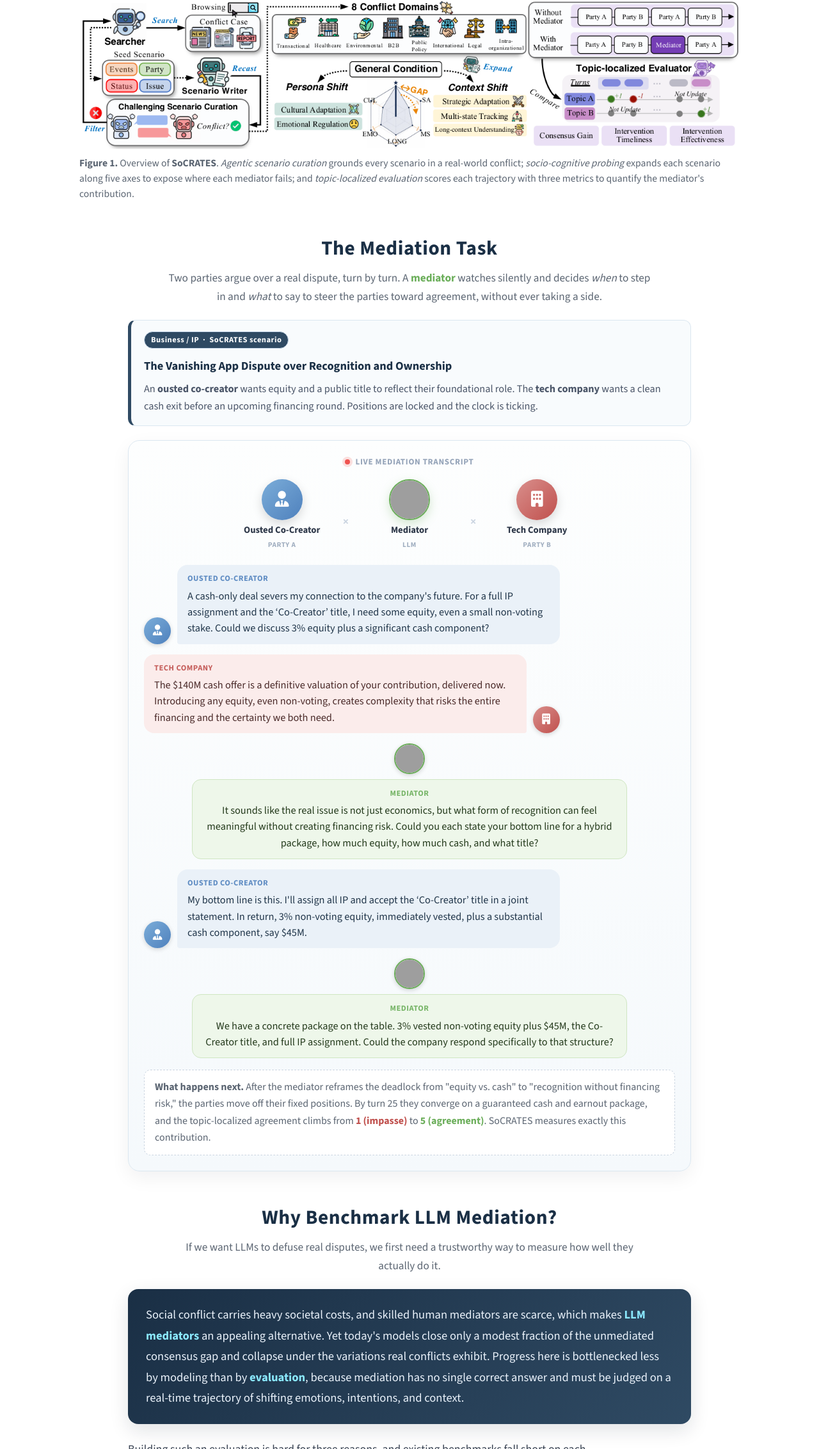
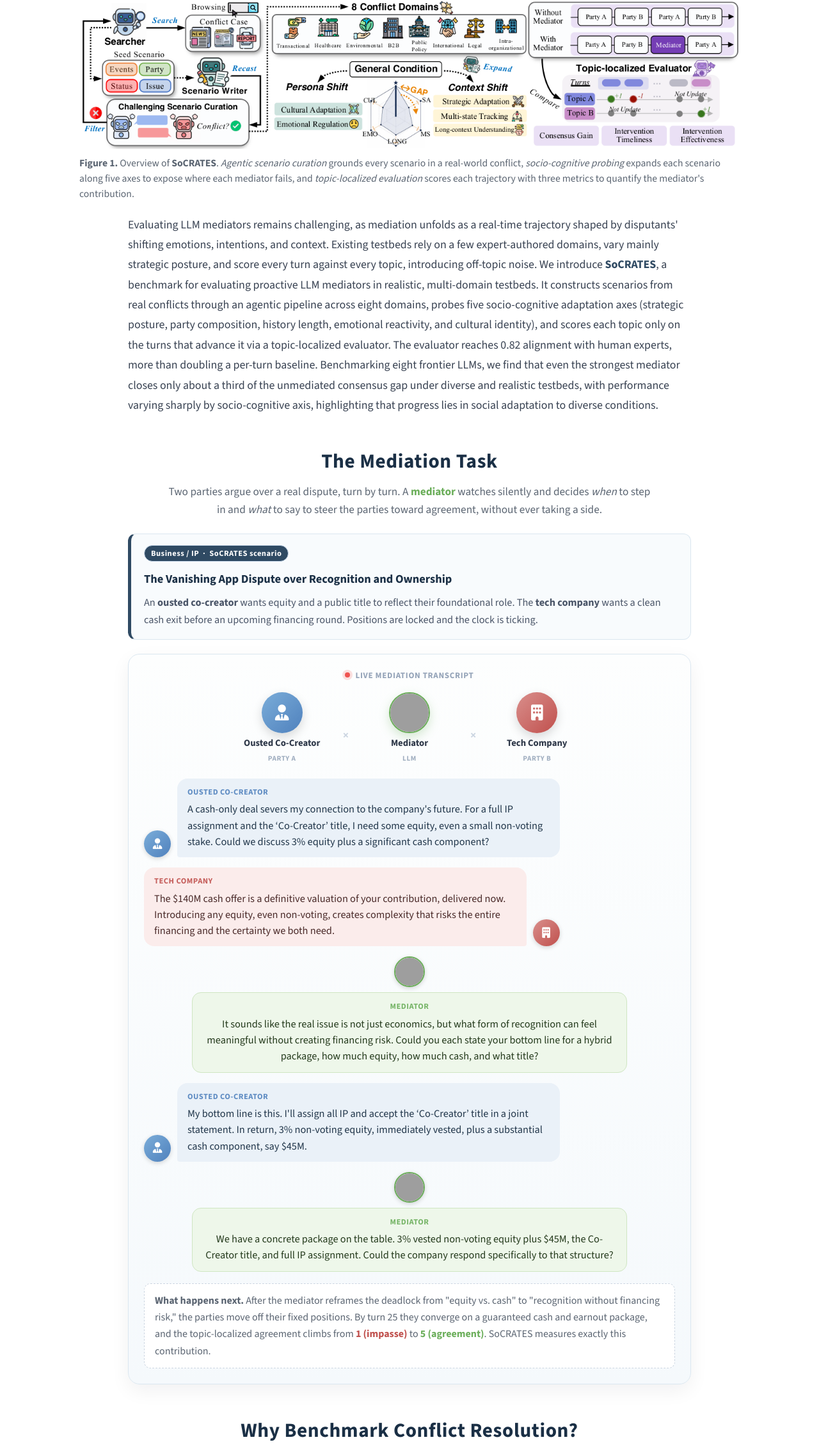
Before and after one commit to DISL-Lab/SoCRATES, a plain HTML site: page index.html in a window 1280 px wide. Shown: the part 1043-3308 px from the top of the page at 64% size. Drawn offline with nearby package versions, Linux system fonts and the light colour scheme; grey boxes are pictures that could not be loaded.

Commit message:
Add files via upload

```diff
--- a/index.html
+++ b/index.html
@@ -367,9 +367,12 @@
             <figure>
                 <img src="static/img/overview.png" alt="SoCRATES overview">
                 <figcaption>
-                    <strong>Figure 1.</strong> Overview of <strong>SoCRATES</strong>. <em>Agentic scenario curation</em> grounds every scenario in a real-world conflict; <em>socio-cognitive probing</em> expands each scenario along five axes to expose where each mediator fails; and <em>topic-localized evaluation</em> scores each trajectory with three metrics to quantify the mediator's contribution.
+                    <strong>Figure 1.</strong> Overview of <strong>SoCRATES</strong>. <em>Agentic scenario curation</em> grounds every scenario in a real-world conflict, <em>socio-cognitive probing</em> expands each scenario along five axes to expose where each mediator fails, and <em>topic-localized evaluation</em> scores each trajectory with three metrics to quantify the mediator's contribution.
                 </figcaption>
             </figure>
+            <p class="body-text narrow" style="margin-top:20px;">
+                Evaluating LLM mediators remains challenging, as mediation unfolds as a real-time trajectory shaped by disputants' shifting emotions, intentions, and context. Existing testbeds rely on a few expert-authored domains, vary mainly strategic posture, and score every turn against every topic, introducing off-topic noise. We introduce <strong style="color:var(--navy)">SoCRATES</strong>, a benchmark for evaluating proactive LLM mediators in realistic, multi-domain testbeds. It constructs scenarios from real conflicts through an agentic pipeline across eight domains, probes five socio-cognitive adaptation axes (strategic posture, party composition, history length, emotional reactivity, and cultural identity), and scores each topic only on the turns that advance it via a topic-localized evaluator. The evaluator reaches 0.82 alignment with human experts, more than doubling a per-turn baseline. Benchmarking eight frontier LLMs, we find that even the strongest mediator closes only about a third of the unmediated consensus gap under diverse and realistic testbeds, with performance varying sharply by socio-cognitive axis, highlighting that progress lies in social adaptation to diverse conditions.
+            </p>
         </section>
 
         <!-- ===== Task ===== -->
@@ -454,7 +457,7 @@
 
         <!-- ===== Motivation ===== -->
         <section id="motivation">
-            <div class="section-title">Why Benchmark LLM Mediation?</div>
+            <div class="section-title">Why Benchmark Conflict Resolution?</div>
             <p class="section-sub">If we want LLMs to defuse real disputes, we first need a trustworthy way to measure how well they actually do it.</p>
 
             <div class="narrow">
@@ -487,14 +490,6 @@
 
                 <p class="body-text">SoCRATES removes all three obstacles at once, so that a mediator's score reflects genuine social skill rather than the narrowness of the test. The next section details how each component works.</p>
             </div>
-        </section>
-
-        <!-- ===== Abstract ===== -->
-        <section id="abstract">
-            <div class="section-title">Abstract</div>
-            <p class="body-text narrow">
-                Evaluating LLM mediators remains challenging, as mediation unfolds as a real-time trajectory shaped by disputants' shifting emotions, intentions, and context. Existing testbeds rely on a few expert-authored domains, vary mainly strategic posture, and score every turn against every topic, introducing off-topic noise. We introduce <strong style="color:var(--navy)">SoCRATES</strong>, a benchmark for evaluating proactive LLM mediators in realistic, multi-domain testbeds. It constructs scenarios from real conflicts through an agentic pipeline across eight domains, probes five socio-cognitive adaptation axes (strategic posture, party composition, history length, emotional reactivity, and cultural identity), and scores each topic only on the turns that advance it via a topic-localized evaluator. The evaluator reaches 0.82 alignment with human experts, more than doubling a per-turn baseline. Benchmarking eight frontier LLMs, we find that even the strongest mediator closes only about a third of the unmediated consensus gap under diverse and realistic testbeds, with performance varying sharply by socio-cognitive axis, highlighting that progress lies in social adaptation to diverse conditions.
-            </p>
         </section>
 
         <!-- ===== Contributions ===== -->
```
